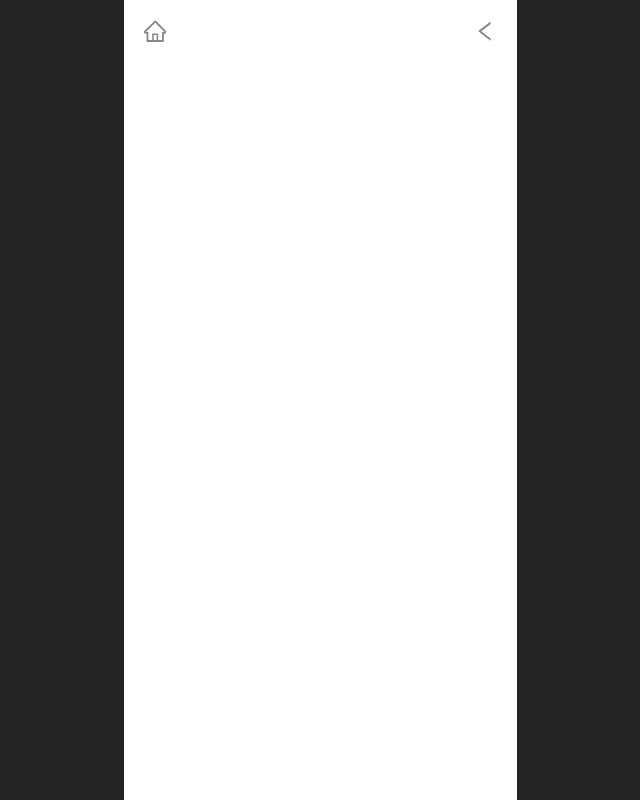
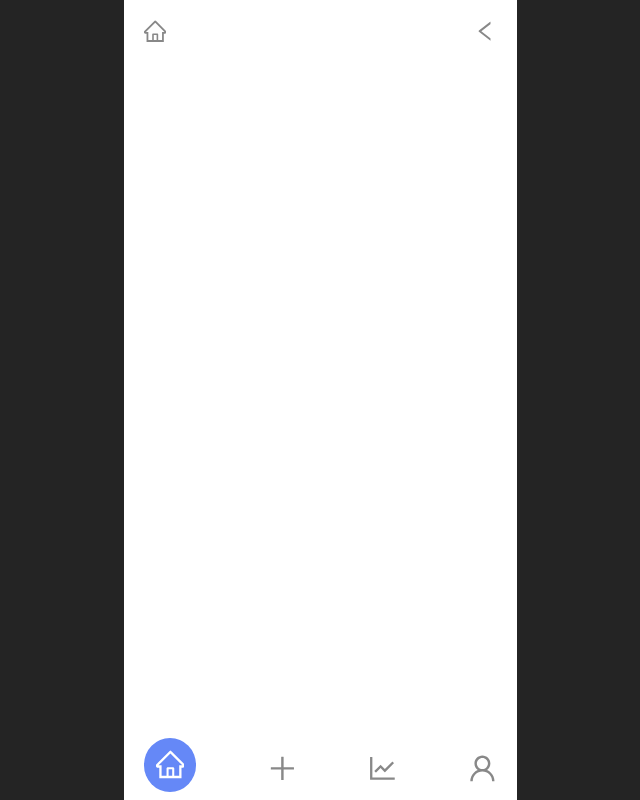
Before and after one commit to helloworld442/todo-list-project, a React (Vite) app: page / in a window 1280 px wide. Shown: the whole page, without its empty margins (320-960 px from the left). Built offline with nearby package versions, Linux system fonts and the light colour scheme.

Commit message:
style : style footer #1

```diff
--- /dev/null
+++ b/src/features/ui/footer/Footer.jsx
@@ -0,0 +1,23 @@
+import "./Footer.scss";
+import { HomeOutlined, LineChartOutlined, PlusOutlined, UserOutlined } from "@ant-design/icons";
+
+const Footer = () => {
+  return (
+    <nav className="footer-nav">
+      <span className="footer-text active">
+        <HomeOutlined />
+      </span>
+      <span className="footer-text">
+        <PlusOutlined />
+      </span>
+      <span className="footer-text">
+        <LineChartOutlined />
+      </span>
+      <span className="footer-text">
+        <UserOutlined />
+      </span>
+    </nav>
+  );
+};
+
+export { Footer };
--- /dev/null
+++ b/src/features/ui/footer/Footer.scss
@@ -0,0 +1,24 @@
+.footer-nav {
+  position: absolute;
+  bottom: 0;
+  left: 0;
+  width: 100%;
+  padding: 0 20px;
+  box-sizing: border-box;
+  display: flex;
+  justify-content: space-between;
+  align-items: center;
+}
+
+.footer-text {
+  font-size: 1.8rem;
+  color: #888;
+
+  &.active {
+    padding: 12px;
+    margin-bottom: 8px;
+    border-radius: 100%;
+    color: #fff;
+    background: #6588f7;
+  }
+}
--- a/src/features/ui/index.js
+++ b/src/features/ui/index.js
@@ -1,2 +1,3 @@
 export * from "./layout/Layout";
 export * from "./header/Header";
+export * from "./footer/Footer";
--- a/src/pages/Home.jsx
+++ b/src/pages/Home.jsx
@@ -1,9 +1,10 @@
-import { Header, Layout } from "../features/ui";
+import { Footer, Header, Layout } from "../features/ui";
 
 const Home = () => {
   return (
     <Layout>
       <Header />
+      <Footer />
     </Layout>
   );
 };
```
Also changed, not shown: 1 other file (tests, documents, lock files or other folders).
